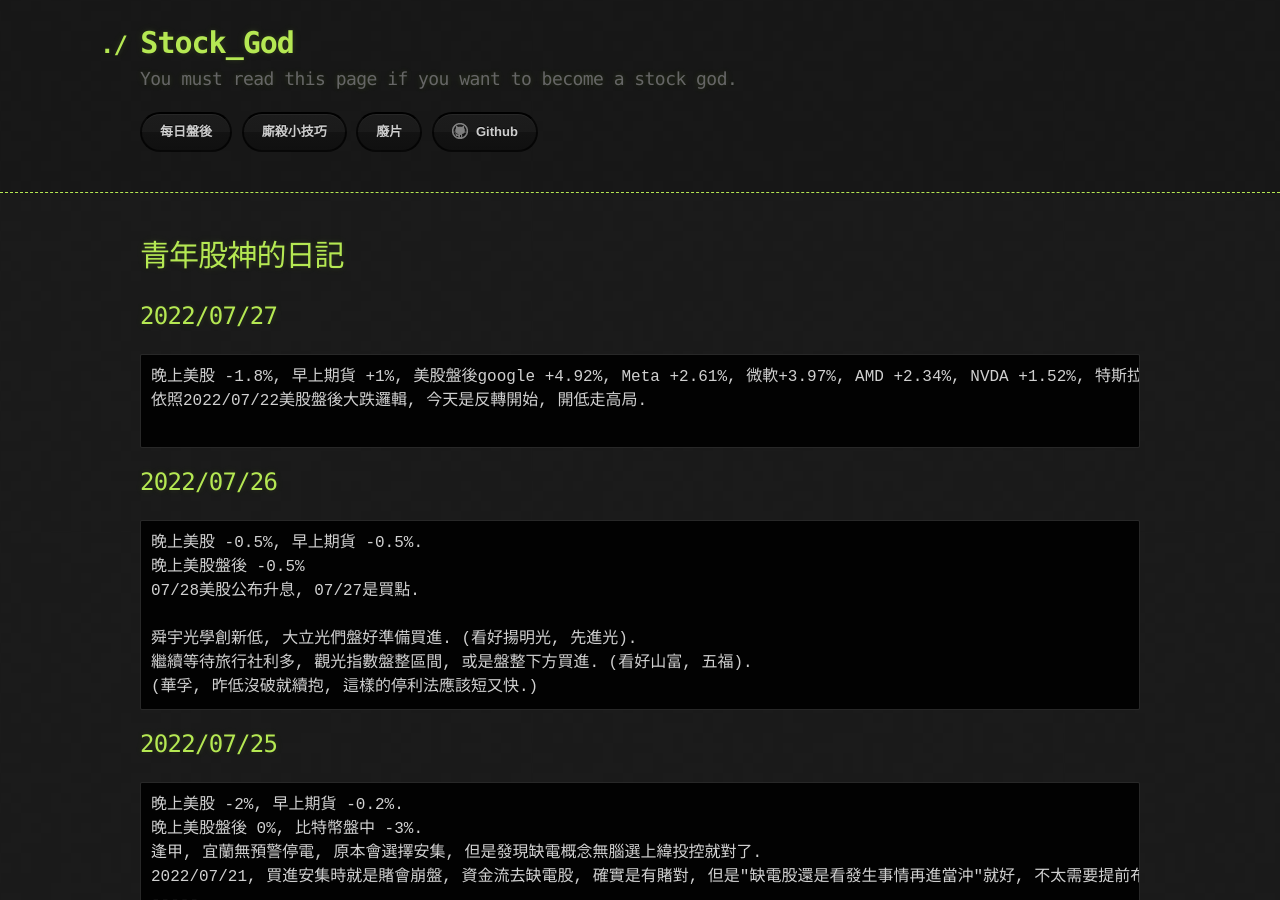
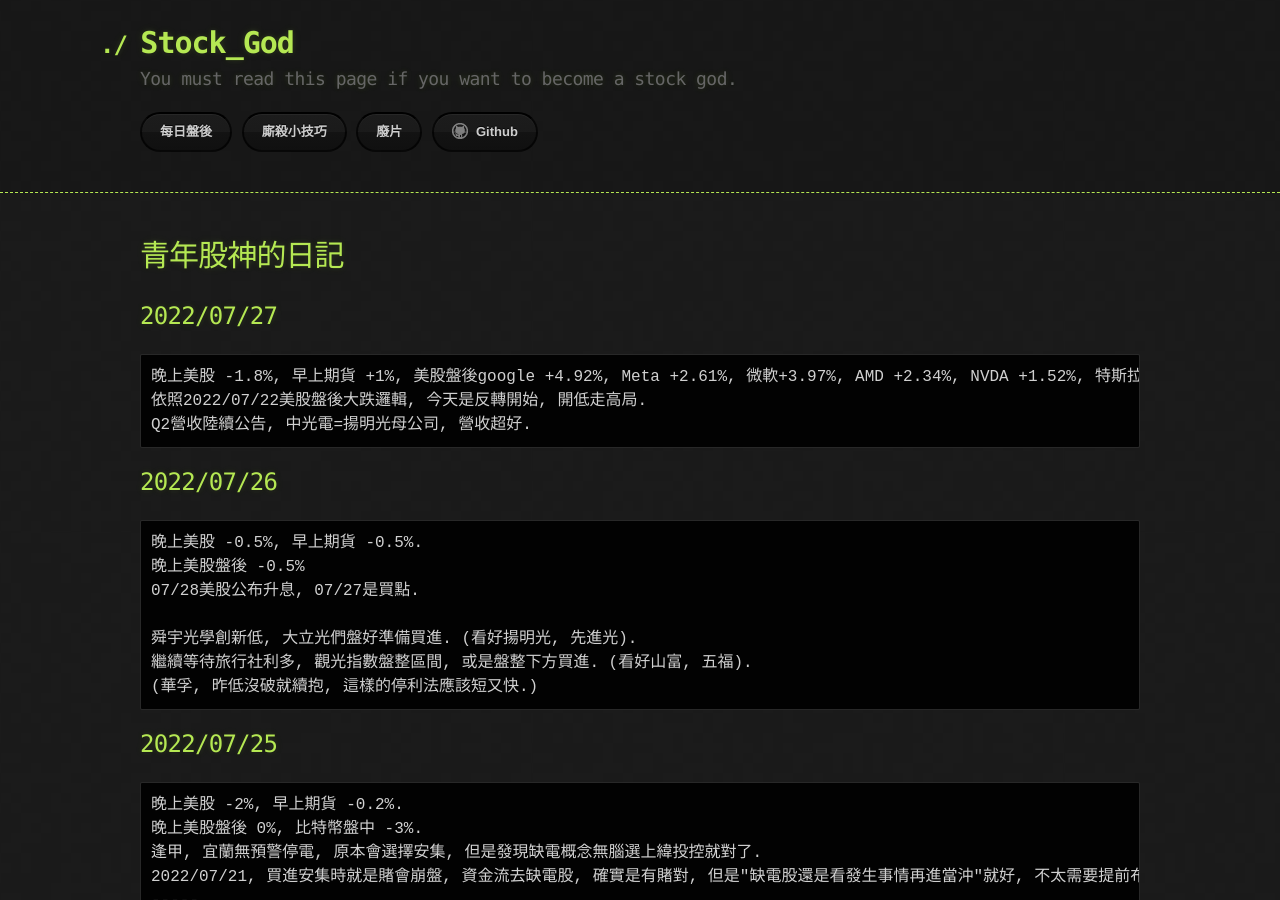
Before and after one commit to lepg5487/Stock_God, a Jekyll site: the page built from index.md, in a window 1280 px wide and 900 px high. Built offline with Jekyll 4.4.1, drawn with Linux system fonts in a browser that asks for light colours; our own code applies the rules of GitHub Pages for plain Markdown files.

Commit message:
Update index.md

````diff
--- a/index.md
+++ b/index.md
@@ -7,7 +7,7 @@ layout: testlayouts
 ```
 晚上美股 -1.8%, 早上期貨 +1%, 美股盤後google +4.92%, Meta +2.61%, 微軟+3.97%, AMD +2.34%, NVDA +1.52%, 特斯拉 +1.32%.
 依照2022/07/22美股盤後大跌邏輯, 今天是反轉開始, 開低走高局.
-
+Q2營收陸續公告, 中光電=揚明光母公司, 營收超好.
 ```
 
 ## 2022/07/26
````
